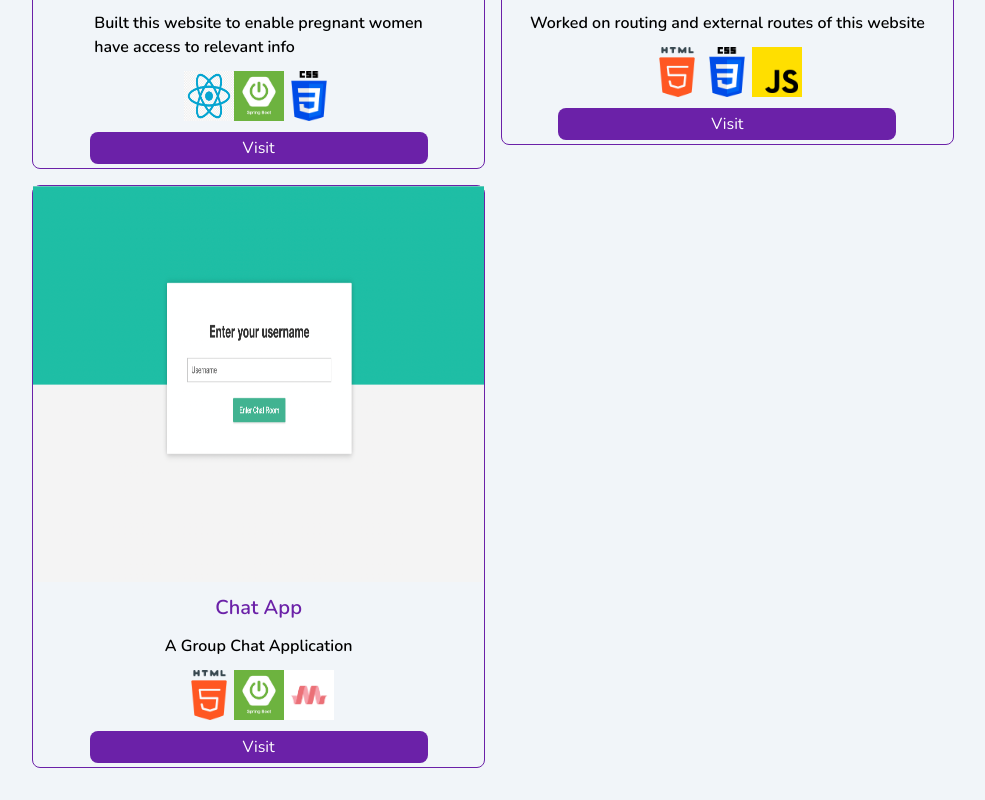
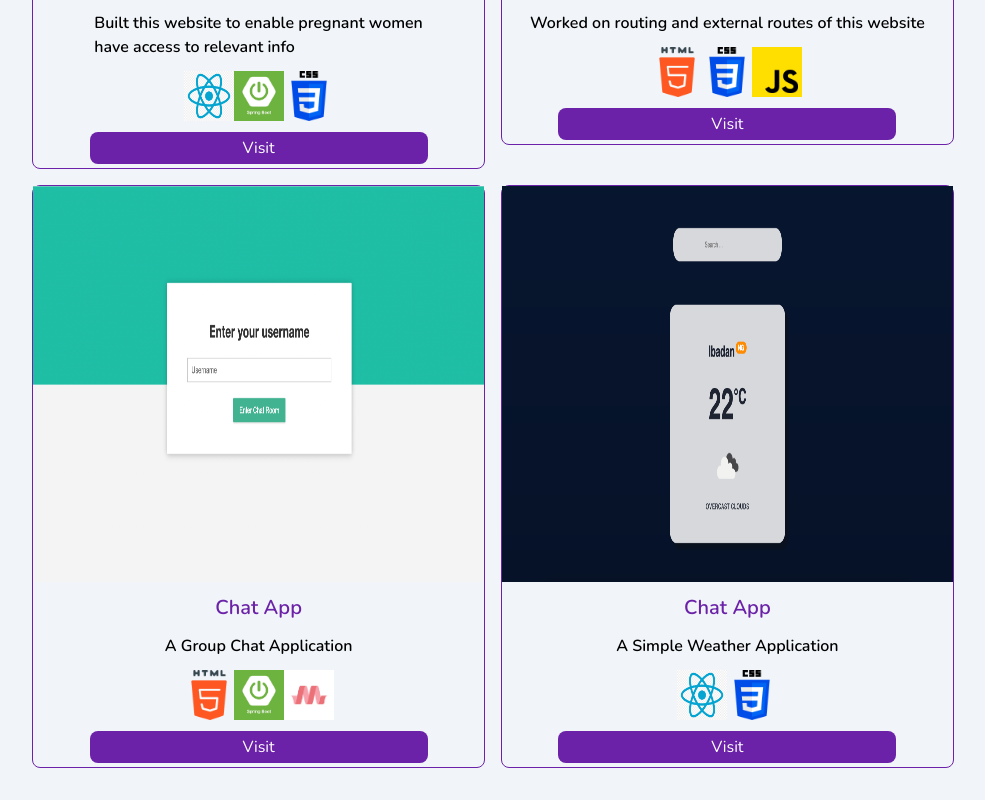
Before and after one commit to adeoluwadavid/portfolio, a Next.js app: page /projects in a window 1280 px wide. Shown: the part 1893-2693 px from the top of the page, without its empty margins (147-1132 px from the left). Built offline with nearby package versions, Linux system fonts and the light colour scheme.

Commit message:
portfolio

```diff
--- a/pages/projects.js
+++ b/pages/projects.js
@@ -124,6 +124,22 @@ export default function Projects() {
                                     </div>
                                 </a>
                             </div>
+                            <div className='flex'>
+                                <a target="_blank" href="https://weather-app22.netlify.app/" rel="noreferrer">
+                                    <div className="rounded-lg border border-solid border-purple-800 flex flex-col items-center">
+                                        <Image className='object-fill' src="/weather-app.png" alt="weather-app" width={512} height={450} />
+                                        <div className='text-xl m-3 font-semibold text-purple-800'>Chat App</div>
+                                        <div className='font-semibold mb-3' >A Simple Weather Application</div>
+                                        <div>
+                                            <Image src="/react.png" alt="react" width={50} height={50} />
+                                            <Image src="/css-3.png" alt="css" width={50} height={50} />
+
+                                        </div>
+
+                                        <div className='bg-purple-800 w-75 text-center p-1 rounded-lg text-white mb-1 mt-1'>Visit</div>
+                                    </div>
+                                </a>
+                            </div>
                         </div>
                     </div>
                 </div>
```
Also changed, not shown: public/weather-app.png (added).
